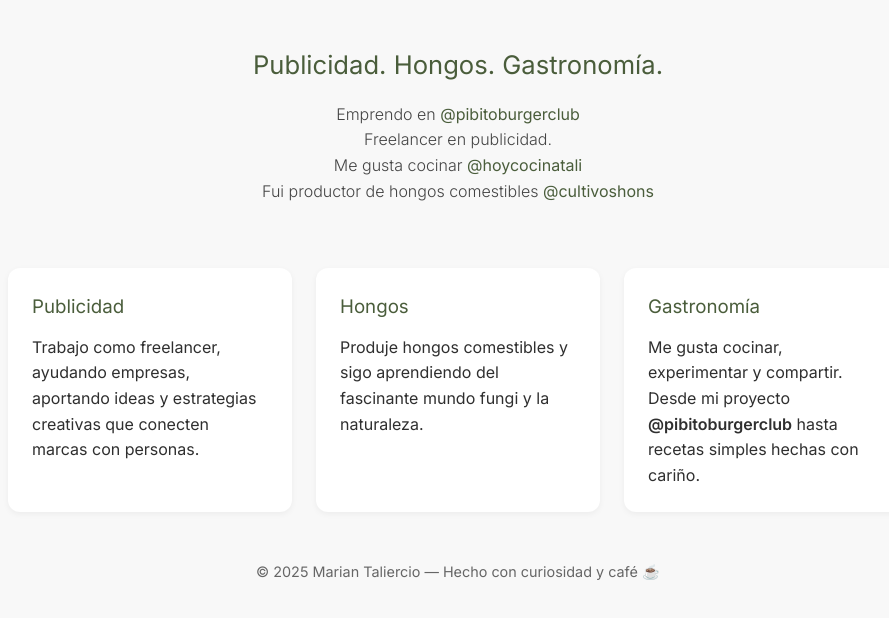
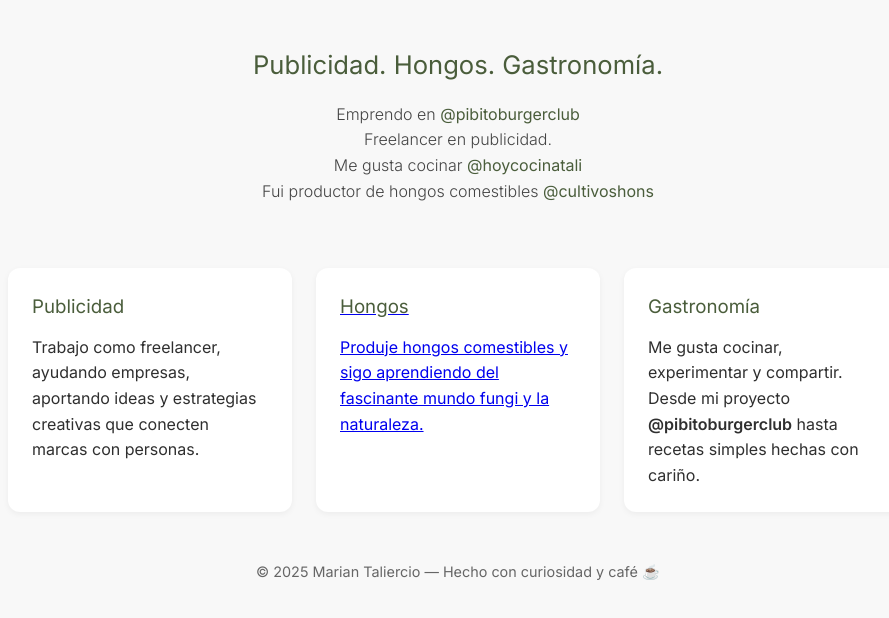
Before and after one commit to MarianTaliercio/mariano-web, a plain HTML site: page index.html in a window 1280 px wide. Shown: the part 120-738 px from the top of the page, without its empty margins (182-1071 px from the left). Drawn offline with Linux system fonts and the light colour scheme.

Commit message:
Update index.html

```diff
--- a/index.html
+++ b/index.html
@@ -35,10 +35,10 @@
         <p>Trabajo como freelancer, ayudando empresas, aportando ideas y estrategias creativas que conecten marcas con personas.</p>
       </div>
 
-      <div class="card">
-        <h3>Hongos</h3>
-        <p>Produje hongos comestibles y sigo aprendiendo del fascinante mundo fungi y la naturaleza.</p>
-      </div>
+    <a class="card" href="https://mariantaliercio.github.io/mariano-web/fungi">
+      <h3>Hongos</h3>
+      <p>Produje hongos comestibles y sigo aprendiendo del fascinante mundo fungi y la naturaleza.</p>
+    </a>
 
       <div class="card">
         <h3>Gastronomía</h3>
```
